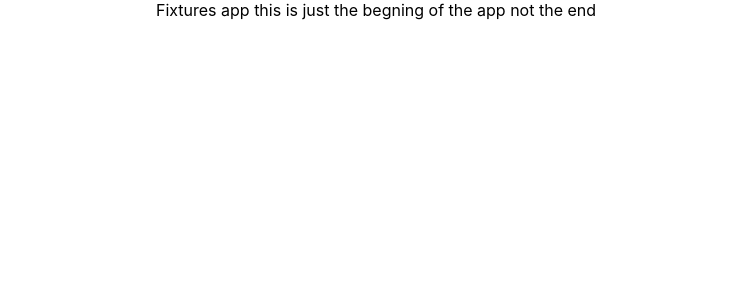
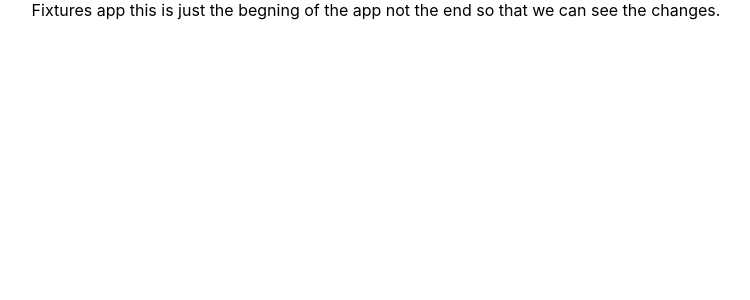
Before and after one commit to NarayanBavisetti/fixtures, a React (Create React App) app: page / in a window 1280 px wide. Shown: the top 300 px of the page, without its empty margins (264-1014 px from the left). Built offline with nearby package versions, Linux system fonts and the light colour scheme.

Commit message:
changes the theme

```diff
--- a/_config.yml
+++ /dev/null
@@ -1 +0,0 @@
-theme: jekyll-theme-time-machine
--- a/src/App.js
+++ b/src/App.js
@@ -4,7 +4,7 @@ import './App.css';
 function App() {
   return (
     <div className="App">
-      Fixtures app this is just the begning of the app not the end
+      Fixtures app this is just the begning of the app not the end so that we can see the changes.
     </div>
   );
 }
```
